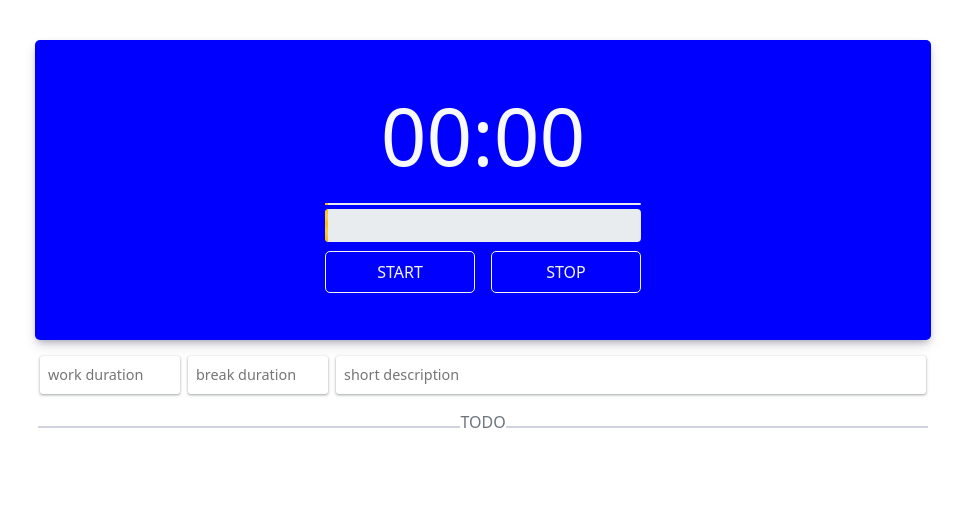
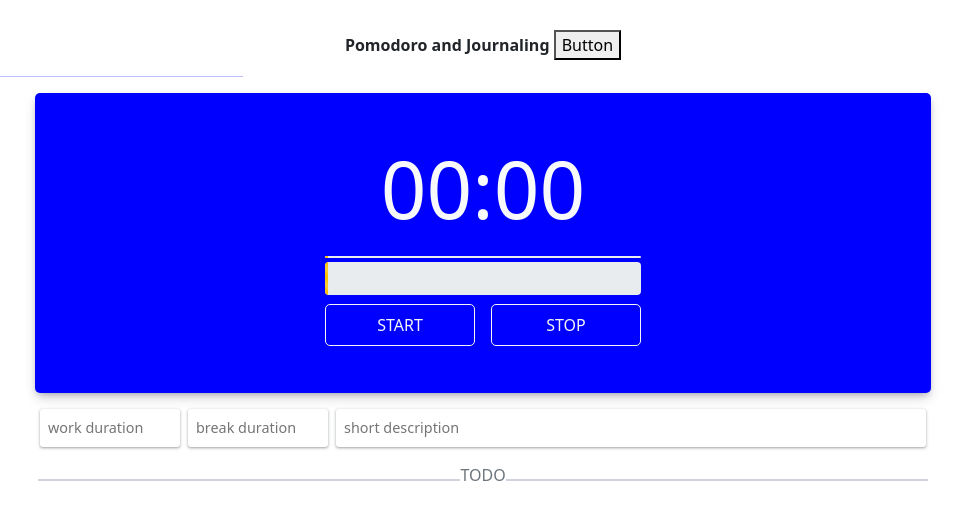
Before and after one commit to Lucid-art/Team-8-Project, a Flask app: page /pomodoro in a window 1280 px wide. Shown: the top 520 px of the page, without its empty margins (157-1122 px from the left). Run offline with Flask 2, Linux system fonts and the light colour scheme; some libraries are stand-ins or nearby versions.

Commit message:
button for entry page

```diff
--- a/Team-8-Project-master2/static/style.css
+++ b/Team-8-Project-master2/static/style.css
@@ -191,3 +191,12 @@ body {
 
     grid-template-columns: 1fr 1fr 1fr 1fr;
 }
+
+#main{
+    display: inline;
+    text-align: center;
+}
+
+hr {
+    color: blue;
+}
--- a/Team-8-Project-master2/templates/pomodoro.html
+++ b/Team-8-Project-master2/templates/pomodoro.html
@@ -13,10 +13,28 @@
     <!-- Custom Css -->
     <link rel= "stylesheet" href = "/static/style.css">
 
+    <style>
+
+        #main{
+            display: inline;
+            text-align: center;
+        }
+
+        hr {
+            color: blue;
+        }
+
+    </style>
+
 
     <title>Pomodoro Timer</title>
 </head>
 <body>
+
+    <div id = "main">
+        <p><b>Pomodoro and Journaling</b> <button>Button</button> </p><hr width = "400">
+    </div>
+
         <!-- Header -->
         <div class="main-container">
             <div class="my-header d-flex flex-column align-items-center">
```
Also changed, not shown: Team-8-Project-master2/templates/entryType.html (added).
